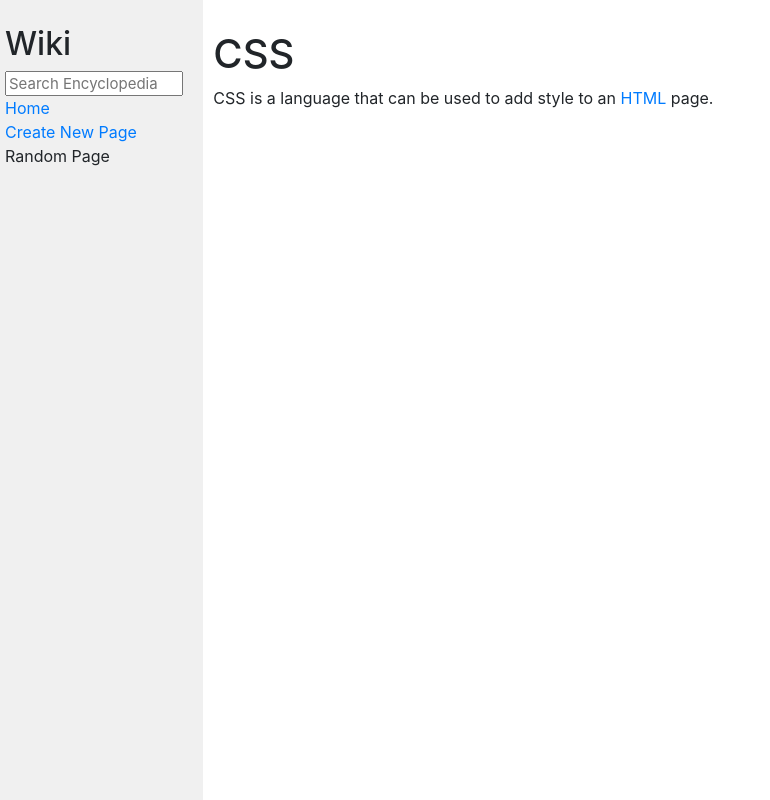
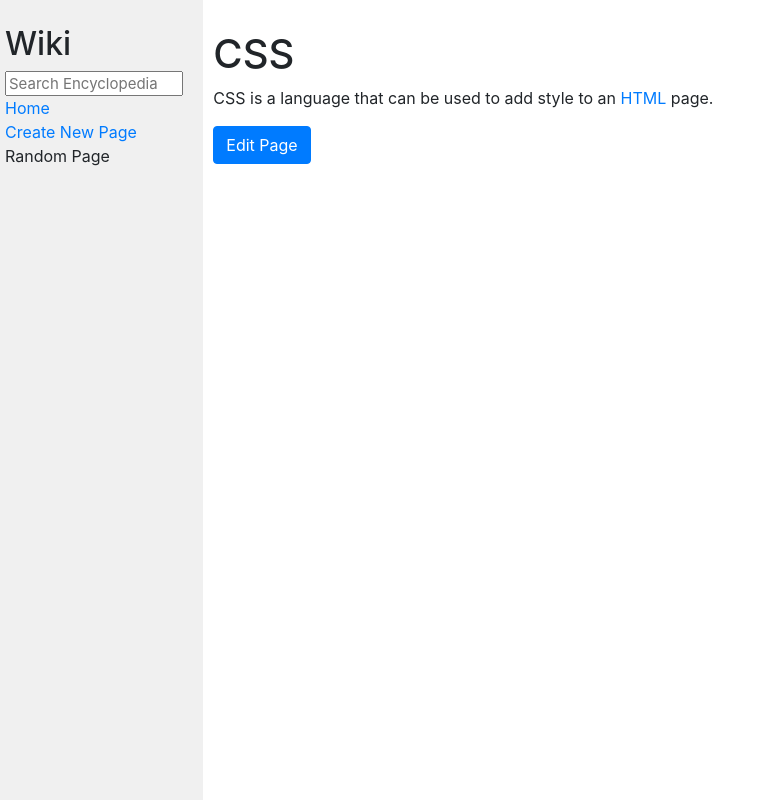
Before and after one commit to PritamUmaiya/wiki, a Django app: page /wiki/CSS in a window 1280 px wide. Shown: the whole page, without its empty margins (0-770 px from the left). Run offline with Django 3.2, Linux system fonts and the light colour scheme; some libraries are stand-ins or nearby versions.

Commit message:
adding edit page

```diff
--- a/wiki/encyclopedia/static/encyclopedia/styles.css
+++ b/wiki/encyclopedia/static/encyclopedia/styles.css
@@ -53,16 +53,16 @@ textarea {
     background-color: #cce0ff;
 }
 
-.newPageForm {
+.newForm {
     width: 80%;
 }
 
-.newPageForm input {
+.newForm input {
     padding: 10px;
     width: 100%;
 }
 
-.newPageForm button[type="submit"] {
+.newForm button[type="submit"] {
     width: 200px;
 }
 
--- a/wiki/encyclopedia/templates/encyclopedia/entry.html
+++ b/wiki/encyclopedia/templates/encyclopedia/entry.html
@@ -6,4 +6,8 @@
 
 {% block body %}
     {{ entry | safe }}
+
+    <div class="mb-3 mt-3">
+        <a href="{% url 'edit' title %}" class="btn btn-primary">Edit Page</a>
+    </div>
 {% endblock %}
--- a/wiki/encyclopedia/templates/encyclopedia/new.html
+++ b/wiki/encyclopedia/templates/encyclopedia/new.html
@@ -13,7 +13,7 @@
     {% endif %}
     <h1>Create New Page</h1>
 
-    <form action="{% url 'new' %}" method="post" class="newPageForm">
+    <form action="{% url 'new' %}" method="post" class="newForm">
         {% csrf_token %}
         {{ form }}
         <div class="mt-3 mb-3 text-end">
--- a/wiki/encyclopedia/urls.py
+++ b/wiki/encyclopedia/urls.py
@@ -6,5 +6,6 @@ urlpatterns = [
     path("", views.index, name="index"),
     path("new", views.new, name="new"),
     path("search", views.search, name="search"),
-    path("wiki/<str:title>", views.entry, name="entry")
+    path("wiki/<str:title>", views.entry, name="entry"),
+    path("wiki/<str:title>/edit", views.edit, name="edit")
 ]
--- a/wiki/encyclopedia/views.py
+++ b/wiki/encyclopedia/views.py
@@ -9,6 +9,10 @@ from . import util
 
 class NewPageForm(forms.Form):
     title = forms.CharField()
+    content = forms.CharField(widget=forms.Textarea)
+
+
+class NewContentForm(forms.Form):
     content = forms.CharField(widget=forms.Textarea)
 
 
@@ -93,3 +97,33 @@ def new(request):
         return render(request, "encyclopedia/new.html", {
             "form": NewPageForm()
         })
+
+
+def edit(request, title):
+    """Edit the entry"""
+    if request.method == "POST":
+        form = NewContentForm(request.POST)
+
+        if form.is_valid():
+            content = form.cleaned_data['content']
+
+            # Save the content
+            util.save_entry(title, content)
+
+            return HttpResponseRedirect(reverse('entry', args=[title]))
+
+        else:
+            return render(request, "encyclopedia/edit.html", {
+                "title": title,
+                "form": form
+            })
+
+    else:
+        initial_data = {
+            'content': util.get_entry(title)
+        }
+
+        return render(request, "encyclopedia/edit.html", {
+            "title": title,
+            "form": NewContentForm(initial=initial_data)
+        })
```
Also changed, not shown: wiki/encyclopedia/templates/encyclopedia/edit.html (added, +19 -0 lines).
